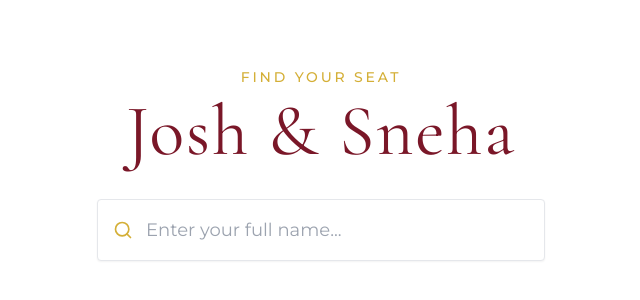
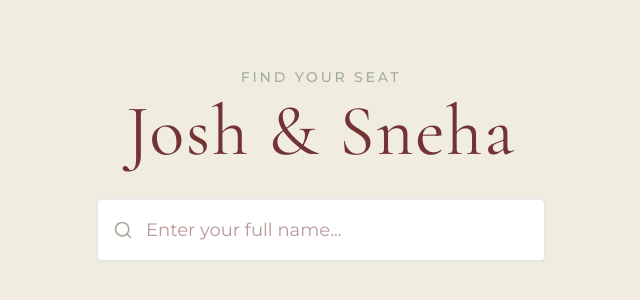
Before and after one commit to jpmatthews165/engagement-seating, a React (Vite) app: page / in a window 1280 px wide. Shown: the part 236-536 px from the top of the page, without its empty margins (319-959 px from the left). Built offline with nearby package versions, Linux system fonts and the light colour scheme.

Commit message:
Updated color theme to maroon, gold, and white

```diff
--- a/src/App.jsx
+++ b/src/App.jsx
@@ -2,7 +2,6 @@ import React, { useState, useEffect } from 'react';
 import { Search, X } from 'lucide-react';
 import Papa from 'papaparse';
 
-// Fallback data in case the CSV file isn't found
 const fallbackData = `Name,Household,Table
 Josh Matthews,The Matthews Family,1
 Sneha Patel,The Patel Family,1
@@ -17,7 +16,6 @@ export default function App() {
   const [selectedHousehold, setSelectedHousehold] = useState(null);
   const [isLoading, setIsLoading] = useState(true);
 
-  // 1. Fetch and Parse the CSV Data
   useEffect(() => {
     const parseCSV = (data, isString = false) => {
       Papa.parse(data, {
@@ -40,7 +38,6 @@ export default function App() {
     parseCSV('/guests.csv');
   }, []);
 
-  // 2. Live Search Logic
   useEffect(() => {
     if (!searchTerm.trim()) {
       setSearchResults([]);
@@ -57,7 +54,6 @@ export default function App() {
     setSearchResults(results);
   }, [searchTerm, guests]);
 
-  // 3. Handle Selecting a Guest
   const handleSelectGuest = (guest) => {
     const householdMembers = guests.filter(
       (g) => g.Household === guest.Household
@@ -73,17 +69,18 @@ export default function App() {
   };
 
   return (
-    // Changed main background to white, base text to a very dark maroon for readability
-    <div className="min-h-screen bg-white text-[#2B0A11] font-sans flex flex-col items-center justify-center p-4">
+    // Updated background to #f1ece0 and base text to #723332
+    <div className="min-h-screen bg-[#f1ece0] text-[#723332] font-sans flex flex-col items-center justify-center p-4">
+
       {/* Hero Section */}
       <div className="max-w-xl w-full text-center space-y-8 relative z-10">
         <div className="space-y-2">
-          {/* Subtitle updated to Gold */}
-          <p className="tracking-[0.2em] text-sm uppercase text-[#D4AF37] font-medium">
+          {/* Subtitle updated to Accent #a2ae99 */}
+          <p className="tracking-[0.2em] text-sm uppercase text-[#a2ae99] font-medium">
             Find Your Seat
           </p>
-          {/* Main title updated to Maroon */}
-          <h1 className="font-serif text-5xl md:text-7xl tracking-wide text-[#7A1728]">
+          {/* Main title updated to Font #723332 */}
+          <h1 className="font-serif text-5xl md:text-7xl tracking-wide text-[#723332]">
             Josh & Sneha
           </h1>
         </div>
@@ -91,15 +88,16 @@ export default function App() {
         {/* Search Input Area */}
         <div className="relative w-full max-w-md mx-auto mt-8">
           <div className="relative flex items-center">
-            {/* Search icon updated to Gold */}
-            <Search className="absolute left-4 text-[#D4AF37] w-5 h-5" />
+            {/* Search icon updated to Accent #a2ae99 */}
+            <Search className="absolute left-4 text-[#a2ae99] w-5 h-5" />
             <input
               type="text"
               placeholder={isLoading ? "Loading guest list..." : "Enter your full name..."}
               value={searchTerm}
               onChange={(e) => setSearchTerm(e.target.value)}
               disabled={isLoading}
-              className="w-full pl-12 pr-4 py-4 bg-white border border-gray-200 focus:border-[#D4AF37] outline-none rounded shadow-sm text-lg transition-all disabled:opacity-50"
+              // Focus ring updated to Accent #a2ae99
+              className="w-full pl-12 pr-4 py-4 bg-white border border-gray-200 focus:border-[#a2ae99] outline-none rounded shadow-sm text-lg transition-all disabled:opacity-50 text-[#723332] placeholder:text-[#723332]/50"
             />
           </div>
 
@@ -110,10 +108,10 @@ export default function App() {
                 <button
                   key={index}
                   onClick={() => handleSelectGuest(guest)}
-                  // Hover effect changed to a very soft gold tint
-                  className="w-full text-left px-6 py-4 border-b border-gray-100 last:border-0 hover:bg-[#FFFDF7] transition-colors"
+                  // Hover effect uses a slight transparency of the accent color for a smooth feel
+                  className="w-full text-left px-6 py-4 border-b border-gray-100 last:border-0 hover:bg-[#a2ae99]/10 transition-colors"
                 >
-                  <p className="font-serif text-xl text-[#7A1728]">{guest.Name}</p>
+                  <p className="font-serif text-xl text-[#723332]">{guest.Name}</p>
                 </button>
               ))}
             </div>
@@ -122,8 +120,8 @@ export default function App() {
           {/* No Results Message */}
           {searchTerm.length > 0 && searchResults.length === 0 && !isLoading && (
             <div className="absolute w-full mt-2 bg-white border border-gray-200 shadow-lg rounded p-6 text-center z-50">
-              <p className="text-[#666666]">No guest found matching "{searchTerm}"</p>
-              <p className="text-sm mt-1 text-[#D4AF37]">Try typing just your first or last name.</p>
+              <p className="text-[#723332]/70">No guest found matching "{searchTerm}"</p>
+              <p className="text-sm mt-1 text-[#a2ae99]">Try typing just your first or last name.</p>
             </div>
           )}
         </div>
@@ -131,35 +129,37 @@ export default function App() {
 
       {/* Household Modal Overlay */}
       {selectedHousehold && (
-        <div className="fixed inset-0 bg-black/50 backdrop-blur-sm flex items-center justify-center p-4 z-50">
-          <div className="bg-white p-8 md:p-12 rounded shadow-2xl max-w-md w-full relative animate-in fade-in zoom-in duration-200 border-t-4 border-[#7A1728]">
+        <div className="fixed inset-0 bg-black/40 backdrop-blur-sm flex items-center justify-center p-4 z-50">
+          {/* Modal border updated to Font #723332 */}
+          <div className="bg-[#f1ece0] p-8 md:p-12 rounded shadow-2xl max-w-md w-full relative animate-in fade-in zoom-in duration-200 border-t-4 border-[#723332]">
             <button
               onClick={() => setSelectedHousehold(null)}
-              className="absolute top-6 right-6 text-gray-400 hover:text-[#7A1728] transition-colors"
+              // Close X hover updated to Font #723332
+              className="absolute top-6 right-6 text-[#723332]/40 hover:text-[#723332] transition-colors"
             >
               <X className="w-6 h-6" />
             </button>
 
             <div className="text-center mb-8">
-              {/* Household name updated to Maroon */}
-              <h2 className="font-serif text-3xl text-[#7A1728]">
+              <h2 className="font-serif text-3xl text-[#723332]">
                 {selectedHousehold.name}
               </h2>
-              {/* Divider updated to Gold */}
-              <div className="h-px w-16 bg-[#D4AF37] mx-auto mt-4"></div>
+              {/* Divider updated to Accent #a2ae99 */}
+              <div className="h-px w-16 bg-[#a2ae99] mx-auto mt-4"></div>
             </div>
 
             <div className="space-y-4">
               {selectedHousehold.members.map((member, index) => (
                 <div
                   key={index}
-                  className="flex justify-between items-center py-3 border-b border-gray-100 last:border-0"
+                  // Separator lines in modal slightly darker for visibility against new background
+                  className="flex justify-between items-center py-3 border-b border-[#723332]/10 last:border-0"
                 >
-                  <span className="font-medium text-lg text-[#2B0A11]">{member.Name}</span>
+                  <span className="font-medium text-lg text-[#723332]">{member.Name}</span>
                   <div className="text-right">
-                    {/* Table label updated to Gold */}
-                    <span className="text-sm text-[#D4AF37] uppercase tracking-wider block text-xs">Table</span>
-                    <span className="font-serif text-2xl text-[#7A1728]">{member.Table}</span>
+                    {/* Table label updated to Accent #a2ae99 */}
+                    <span className="text-sm text-[#a2ae99] uppercase tracking-wider block text-xs">Table</span>
+                    <span className="font-serif text-2xl text-[#723332]">{member.Table}</span>
                   </div>
                 </div>
               ))}
@@ -168,8 +168,8 @@ export default function App() {
             <div className="mt-10 text-center">
               <button
                 onClick={() => setSelectedHousehold(null)}
-                // Button updated to Maroon with Gold hover
-                className="bg-[#7A1728] text-white px-8 py-3 tracking-widest uppercase text-xs hover:bg-[#D4AF37] transition-colors rounded-sm shadow-md"
+                // Button background is Font #723332, hover is Accent #a2ae99
+                className="bg-[#723332] text-[#f1ece0] px-8 py-3 tracking-widest uppercase text-xs hover:bg-[#a2ae99] transition-colors rounded-sm shadow-md"
               >
                 Close
               </button>
```
